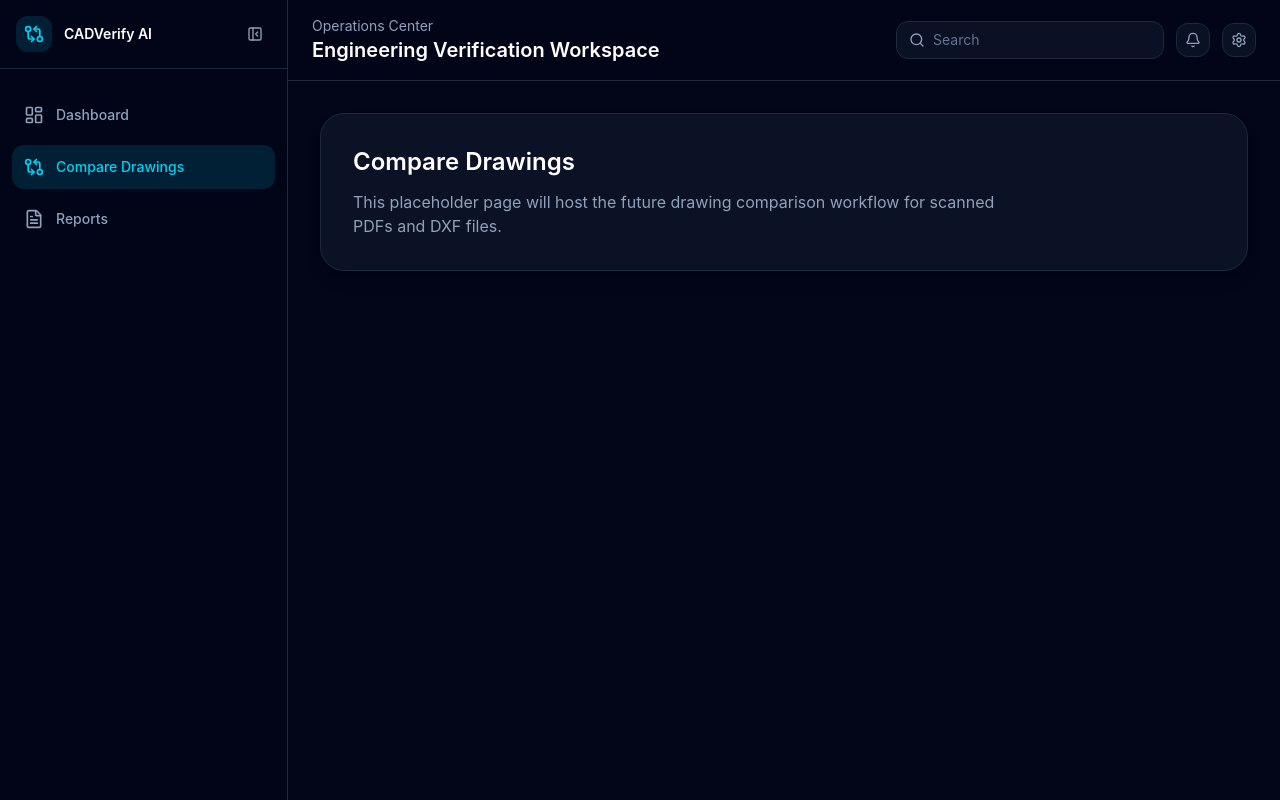
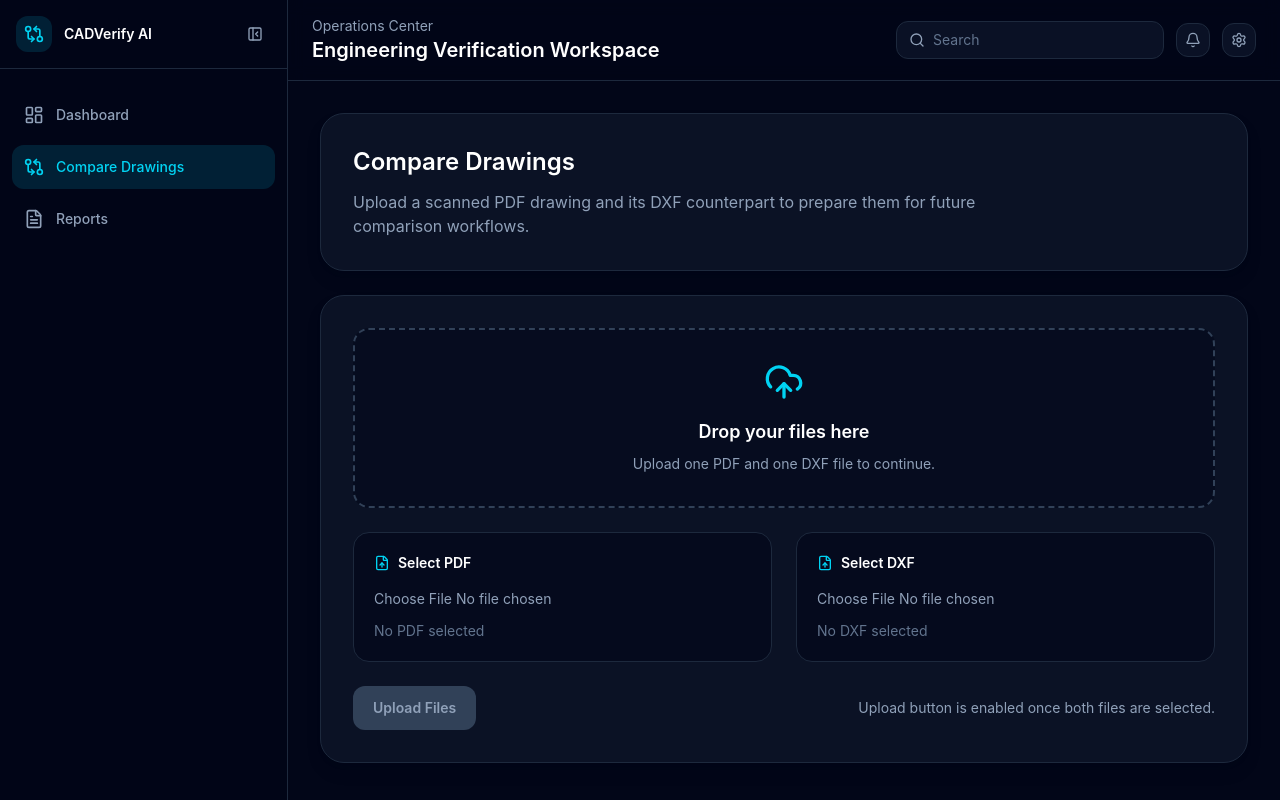
Before and after one commit to om-patil-builds/cadverify-ai, a React (Vite) app in the folder frontend/: page /compare in a window 1280 px wide. Built offline with nearby package versions, Linux system fonts and the light colour scheme; no server answers.

Commit message:
second commit

```diff
--- a/frontend/src/pages/Compare/ComparePage.jsx
+++ b/frontend/src/pages/Compare/ComparePage.jsx
@@ -1,10 +1,159 @@
+import { useMemo, useState } from 'react';
+import { FileUp, FileCheck2, UploadCloud } from 'lucide-react';
+import { uploadDrawingFiles } from '../../services/backendService';
+
 const ComparePage = () => {
+  const [pdfFile, setPdfFile] = useState(null);
+  const [dxfFile, setDxfFile] = useState(null);
+  const [dragActive, setDragActive] = useState(false);
+  const [isUploading, setIsUploading] = useState(false);
+  const [uploadProgress, setUploadProgress] = useState(0);
+  const [message, setMessage] = useState('');
+  const [messageType, setMessageType] = useState('info');
+
+  const hasBothFiles = Boolean(pdfFile && dxfFile);
+
+  const handleFileSelection = (event, type) => {
+    const selected = event.target.files?.[0] || null;
+    if (type === 'pdf') {
+      setPdfFile(selected);
+    } else {
+      setDxfFile(selected);
+    }
+  };
+
+  const handleDrop = (event) => {
+    event.preventDefault();
+    setDragActive(false);
+    const droppedFile = event.dataTransfer.files?.[0] || null;
+    if (!droppedFile) {
+      return;
+    }
+
+    const extension = droppedFile.name.split('.').pop()?.toLowerCase();
+    if (extension === 'pdf') {
+      setPdfFile(droppedFile);
+    } else if (extension === 'dxf') {
+      setDxfFile(droppedFile);
+    }
+  };
+
+  const handleUpload = async () => {
+    if (!pdfFile || !dxfFile) {
+      setMessageType('error');
+      setMessage('Please select both a PDF and a DXF file.');
+      return;
+    }
+
+    try {
+      setIsUploading(true);
+      setUploadProgress(0);
+      setMessageType('info');
+      setMessage('Uploading files...');
+
+      const response = await uploadDrawingFiles({
+        pdfFile,
+        dxfFile,
+        onUploadProgress: (percent) => setUploadProgress(percent),
+      });
+
+      setMessageType('success');
+      setMessage(`Upload complete: ${response.stored_filenames?.join(', ')}`);
+      setPdfFile(null);
+      setDxfFile(null);
+      setUploadProgress(0);
+    } catch (error) {
+      setMessageType('error');
+      setMessage(error?.response?.data?.detail || 'Upload failed. Please try again.');
+    } finally {
+      setIsUploading(false);
+    }
+  };
+
+  const statusLabel = useMemo(() => {
+    if (messageType === 'success') {
+      return 'text-emerald-400';
+    }
+    if (messageType === 'error') {
+      return 'text-rose-400';
+    }
+    return 'text-cyan-400';
+  }, [messageType]);
+
   return (
-    <div className="rounded-3xl border border-slate-800 bg-slate-900/70 p-8 shadow-lg shadow-slate-950/30">
-      <h2 className="text-2xl font-semibold text-white">Compare Drawings</h2>
-      <p className="mt-3 max-w-2xl text-slate-400">
-        This placeholder page will host the future drawing comparison workflow for scanned PDFs and DXF files.
-      </p>
+    <div className="space-y-6">
+      <div className="rounded-3xl border border-slate-800 bg-slate-900/70 p-8 shadow-lg shadow-slate-950/30">
+        <h2 className="text-2xl font-semibold text-white">Compare Drawings</h2>
+        <p className="mt-3 max-w-2xl text-slate-400">
+          Upload a scanned PDF drawing and its DXF counterpart to prepare them for future comparison workflows.
+        </p>
+      </div>
+
+      <div className="rounded-3xl border border-slate-800 bg-slate-900/70 p-8 shadow-lg shadow-slate-950/30">
+        <div
+          className={`rounded-2xl border-2 border-dashed p-8 text-center transition ${dragActive ? 'border-cyan-400 bg-cyan-500/10' : 'border-slate-700 bg-slate-950/40'}`}
+          onDragOver={(event) => {
+            event.preventDefault();
+            setDragActive(true);
+          }}
+          onDragLeave={() => setDragActive(false)}
+          onDrop={handleDrop}
+        >
+          <UploadCloud className="mx-auto h-10 w-10 text-cyan-400" />
+          <p className="mt-4 text-lg font-semibold text-white">Drop your files here</p>
+          <p className="mt-2 text-sm text-slate-400">Upload one PDF and one DXF file to continue.</p>
+        </div>
+
+        <div className="mt-6 grid gap-6 lg:grid-cols-2">
+          <label className="rounded-2xl border border-slate-800 bg-slate-950/60 p-5">
+            <div className="flex items-center gap-2 text-sm font-semibold text-white">
+              <FileUp className="h-4 w-4 text-cyan-400" />
+              Select PDF
+            </div>
+            <input type="file" accept=".pdf" className="mt-4 block w-full text-sm text-slate-400" onChange={(event) => handleFileSelection(event, 'pdf')} />
+            {pdfFile ? <p className="mt-3 text-sm text-slate-400">Selected: {pdfFile.name}</p> : <p className="mt-3 text-sm text-slate-500">No PDF selected</p>}
+          </label>
+
+          <label className="rounded-2xl border border-slate-800 bg-slate-950/60 p-5">
+            <div className="flex items-center gap-2 text-sm font-semibold text-white">
+              <FileUp className="h-4 w-4 text-cyan-400" />
+              Select DXF
+            </div>
+            <input type="file" accept=".dxf" className="mt-4 block w-full text-sm text-slate-400" onChange={(event) => handleFileSelection(event, 'dxf')} />
+            {dxfFile ? <p className="mt-3 text-sm text-slate-400">Selected: {dxfFile.name}</p> : <p className="mt-3 text-sm text-slate-500">No DXF selected</p>}
+          </label>
+        </div>
+
+        <div className="mt-6 flex flex-col gap-4 md:flex-row md:items-center md:justify-between">
+          <button
+            type="button"
+            onClick={handleUpload}
+            disabled={!hasBothFiles || isUploading}
+            className="inline-flex items-center justify-center rounded-xl bg-cyan-500 px-5 py-3 text-sm font-semibold text-slate-950 transition hover:bg-cyan-400 disabled:cursor-not-allowed disabled:bg-slate-700 disabled:text-slate-400"
+          >
+            {isUploading ? 'Uploading...' : 'Upload Files'}
+          </button>
+
+          <div className="text-sm text-slate-400">
+            {isUploading ? `Progress: ${uploadProgress}%` : 'Upload button is enabled once both files are selected.'}
+          </div>
+        </div>
+
+        {isUploading ? (
+          <div className="mt-5 h-2 overflow-hidden rounded-full bg-slate-800">
+            <div className="h-full rounded-full bg-cyan-500 transition-all" style={{ width: `${uploadProgress}%` }} />
+          </div>
+        ) : null}
+
+        {message ? (
+          <div className={`mt-5 rounded-xl border px-4 py-3 text-sm ${messageType === 'success' ? 'border-emerald-500/20 bg-emerald-500/10 text-emerald-400' : messageType === 'error' ? 'border-rose-500/20 bg-rose-500/10 text-rose-400' : 'border-cyan-500/20 bg-cyan-500/10 text-cyan-400'}`}>
+            <div className="flex items-center gap-2">
+              <FileCheck2 className="h-4 w-4" />
+              <span className={statusLabel}>{message}</span>
+            </div>
+          </div>
+        ) : null}
+      </div>
     </div>
   );
 };
--- a/frontend/src/pages/Dashboard/DashboardPage.jsx
+++ b/frontend/src/pages/Dashboard/DashboardPage.jsx
@@ -1,17 +1,13 @@
 import { useEffect, useMemo, useState } from 'react';
 import { Activity, FileCheck2, Layers3 } from 'lucide-react';
 import Card from '../../components/ui/Card';
-import { checkBackendHealth } from '../../services/backendService';
-
-const recentActivity = [
-  'Frontend shell initialized for CADVerify AI.',
-  'Routing and layout structure are ready for future workflows.',
-  'Dashboard UI prepared for engineering review experiences.',
-];
+import { checkBackendHealth, fetchUploads } from '../../services/backendService';
 
 const DashboardPage = () => {
   const [backendStatus, setBackendStatus] = useState('loading');
   const [backendMessage, setBackendMessage] = useState('Checking backend connection...');
+  const [uploads, setUploads] = useState([]);
+  const [uploadCount, setUploadCount] = useState(0);
 
   useEffect(() => {
     let isMounted = true;
@@ -31,7 +27,23 @@ const DashboardPage = () => {
       }
     };
 
+    const loadUploads = async () => {
+      try {
+        const response = await fetchUploads();
+        if (isMounted) {
+          setUploads(response?.uploads || []);
+          setUploadCount(response?.total || 0);
+        }
+      } catch (error) {
+        if (isMounted) {
+          setUploads([]);
+          setUploadCount(0);
+        }
+      }
+    };
+
     loadBackendStatus();
+    loadUploads();
 
     return () => {
       isMounted = false;
@@ -46,10 +58,10 @@ const DashboardPage = () => {
         description: backendMessage,
         icon: Activity,
       },
-      { title: 'Uploaded Drawings', value: '0', description: 'No drawings uploaded yet', icon: Layers3 },
+      { title: 'Uploaded Drawings', value: uploadCount.toString(), description: uploadCount === 0 ? 'No drawings uploaded yet' : 'Database-backed upload count', icon: Layers3 },
       { title: 'Comparison Reports', value: '0', description: 'Reports queue is currently empty', icon: FileCheck2 },
     ],
-    [backendMessage, backendStatus]
+    [backendMessage, backendStatus, uploadCount]
   );
 
   return (
@@ -80,15 +92,22 @@ const DashboardPage = () => {
       <section className="grid gap-6 lg:grid-cols-[1.4fr_0.8fr]">
         <div className="rounded-3xl border border-slate-800 bg-slate-900/70 p-6 shadow-lg shadow-slate-950/30">
           <div className="mb-4 flex items-center justify-between">
-            <h3 className="text-lg font-semibold text-white">Recent Activity</h3>
-            <span className="text-sm text-slate-500">Live placeholder</span>
+            <h3 className="text-lg font-semibold text-white">Recent Uploads</h3>
+            <span className="text-sm text-slate-500">Latest 5 records</span>
           </div>
           <ul className="space-y-3">
-            {recentActivity.map((item) => (
-              <li key={item} className="rounded-xl border border-slate-800 bg-slate-950/60 px-4 py-3 text-sm text-slate-400">
-                {item}
+            {uploads.length === 0 ? (
+              <li className="rounded-xl border border-slate-800 bg-slate-950/60 px-4 py-3 text-sm text-slate-400">
+                No uploads recorded yet.
               </li>
-            ))}
+            ) : (
+              uploads.slice(0, 5).map((item) => (
+                <li key={item.id} className="rounded-xl border border-slate-800 bg-slate-950/60 px-4 py-3 text-sm text-slate-400">
+                  <div className="font-medium text-white">{item.pdf_filename}</div>
+                  <div className="mt-1 text-xs text-slate-500">{item.created_at}</div>
+                </li>
+              ))
+            )}
           </ul>
         </div>
 
--- a/frontend/src/services/backendService.js
+++ b/frontend/src/services/backendService.js
@@ -4,3 +4,28 @@ export const checkBackendHealth = async () => {
   const response = await apiClient.get('/health');
   return response.data;
 };
+
+export const fetchUploads = async () => {
+  const response = await apiClient.get('/uploads');
+  return response.data;
+};
+
+export const uploadDrawingFiles = async ({ pdfFile, dxfFile, onUploadProgress }) => {
+  const formData = new FormData();
+  formData.append('pdf_file', pdfFile);
+  formData.append('dxf_file', dxfFile);
+
+  const response = await apiClient.post('/upload', formData, {
+    headers: {
+      'Content-Type': 'multipart/form-data',
+    },
+    onUploadProgress: (event) => {
+      if (onUploadProgress) {
+        const percent = Math.round((event.loaded * 100) / (event.total || 1));
+        onUploadProgress(percent);
+      }
+    },
+  });
+
+  return response.data;
+};
```
Also changed, not shown: 1 other file (tests, documents, lock files or other folders).
